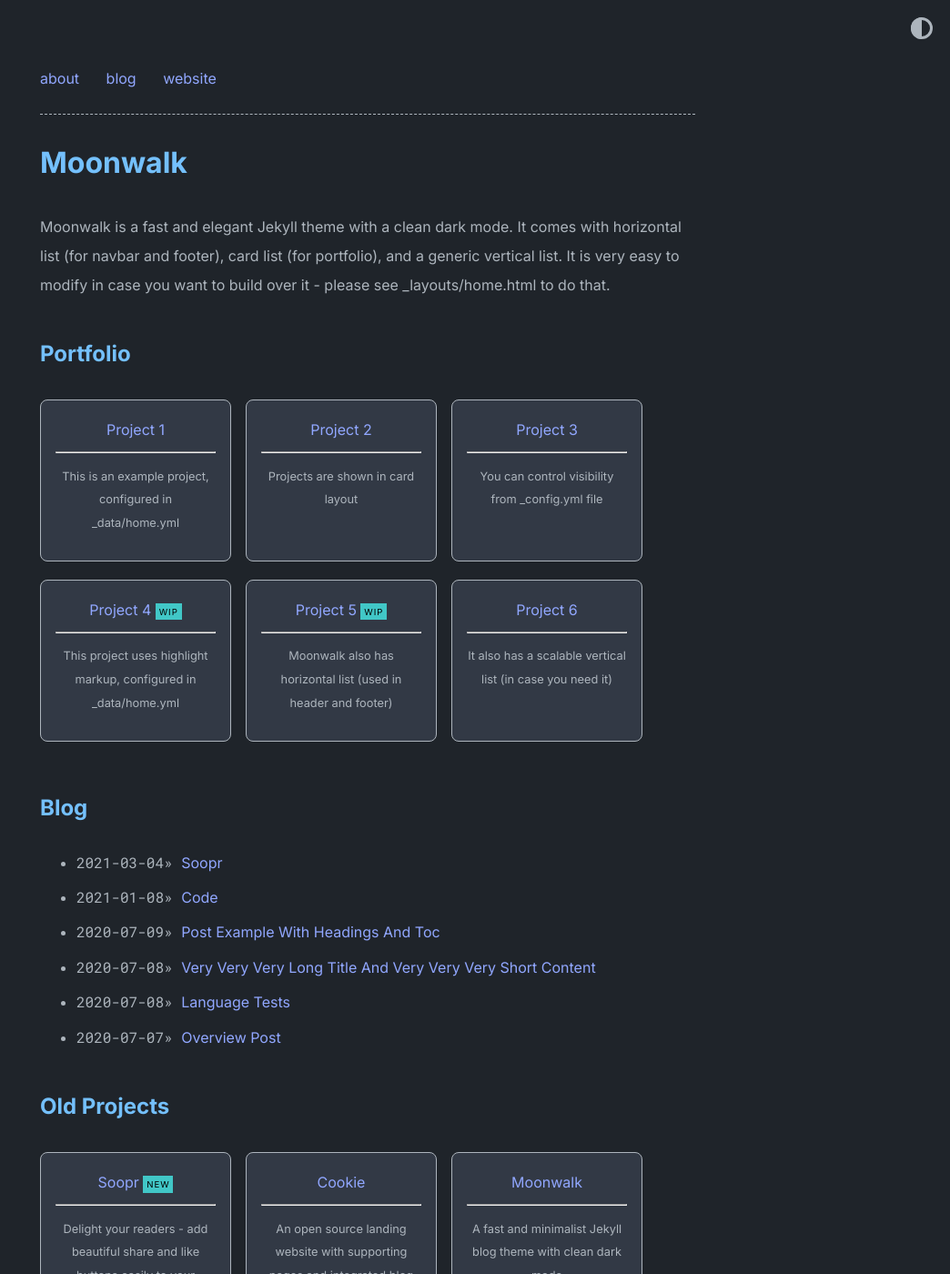
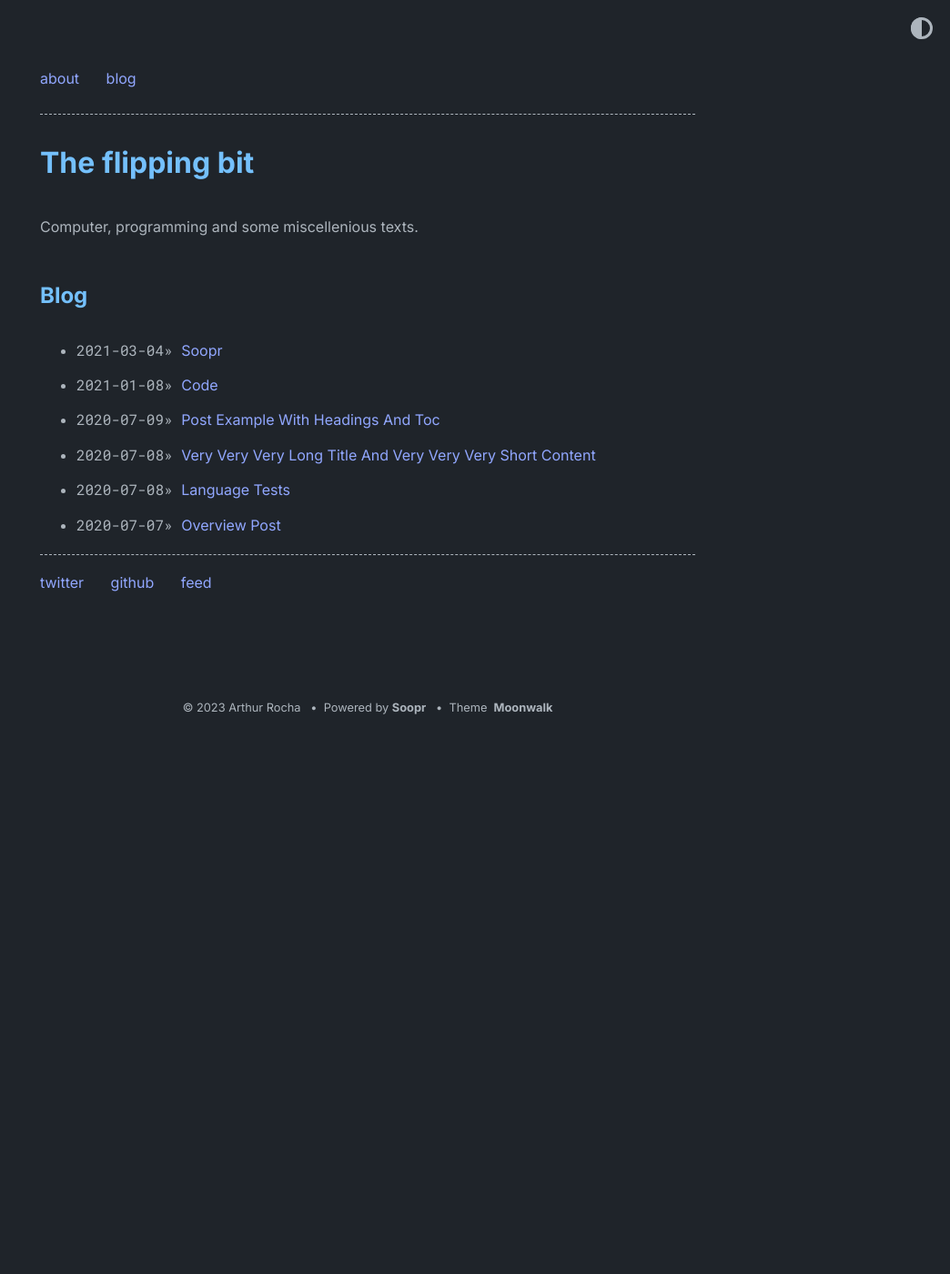
Before and after one commit to arthurstomp/arthurstomp.github.io, a Jekyll site: the page built from index.md, in a window 1280 px wide and 1400 px high. Shown: the whole window at 91% size, without its empty margins (236-1280 px from the left). Built offline with Jekyll 4.4.1, drawn with Linux system fonts in a browser that asks for light colours; some of the changed text lies outside the part shown.

```diff
--- a/_config.yml
+++ b/_config.yml
@@ -1,15 +1,15 @@
-title: Moonwalk
-author: Abhinav Saxena
-url: https://www.abhinavsaxena.com/moonwalk # root address of the site
+title: The flipping bit
+author: Arthur Rocha
+url: https://arthurocha.com
 description: > # description of the site (multiple lines allowed)
-  Moonwalk is a fast and elegant Jekyll theme with a clean dark mode. It comes with horizontal list (for navbar and footer), card list (for portfolio), and a generic vertical list. It is very easy to modify in case you want to build over it - please see _layouts/home.html to do that.
+  Computer, programming and some miscellenious texts.
 
 permalink: /:slug
 
 favicon: "./logo.png" # relative path to site's favicon
 
 twitter:
-    username: abhinav # update or delete this
+    username: arthurstomp # update or delete this
     card: summary_large_image
 
 #theme: moonwalk # if you are using GitHub Pages, change it to remote_theme: abhinavs/moonwalk
@@ -48,4 +48,4 @@ sass:
 
 plugins:
   - jekyll-feed
-  - jekyll-soopr-seo-tag
+  - jekyll-seo-tag
```
Also changed, not shown: _data/home.yml (+4 -7 lines), _layouts/home.html (+5 -2 lines), Gemfile.lock, moonwalk.gemspec.
